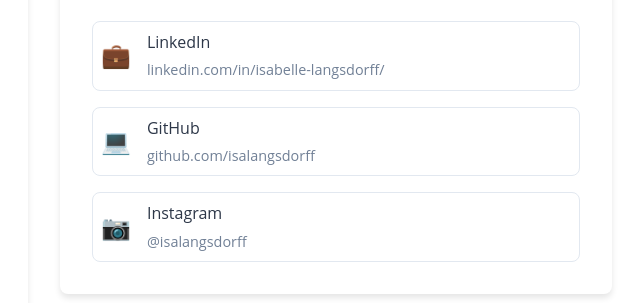
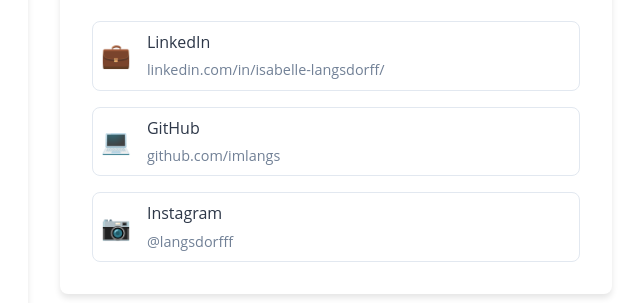
Before and after one commit to imlangs/imlangs.github.io, a plain HTML site: page contato.html in a window 1280 px wide. Shown: the part 1096-1399 px from the top of the page, 596-1236 px from the left. Drawn offline with Linux system fonts and the light colour scheme.

Commit message:
Atualização do portfólio

```diff
--- a/contato.html
+++ b/contato.html
@@ -179,7 +179,7 @@
                                     <div style="font-size: 1.5rem; margin-right: 1rem; color: #333;">💻</div>
                                     <div>
                                         <p style="font-weight: 500; margin-bottom: 0.2rem;">GitHub</p>
-                                        <p style="color: var(--text-light); font-size: 0.9rem;">github.com/isalangsdorff</p>
+                                        <p style="color: var(--text-light); font-size: 0.9rem;">github.com/imlangs</p>
                                     </div>
                                 </a>
 
@@ -188,7 +188,7 @@
                                     <div style="font-size: 1.5rem; margin-right: 1rem; color: #e4405f;">📷</div>
                                     <div>
                                         <p style="font-weight: 500; margin-bottom: 0.2rem;">Instagram</p>
-                                        <p style="color: var(--text-light); font-size: 0.9rem;">@isalangsdorff</p>
+                                        <p style="color: var(--text-light); font-size: 0.9rem;">@langsdorfff</p>
                                     </div>
                                 </a>
                             </div>
```
